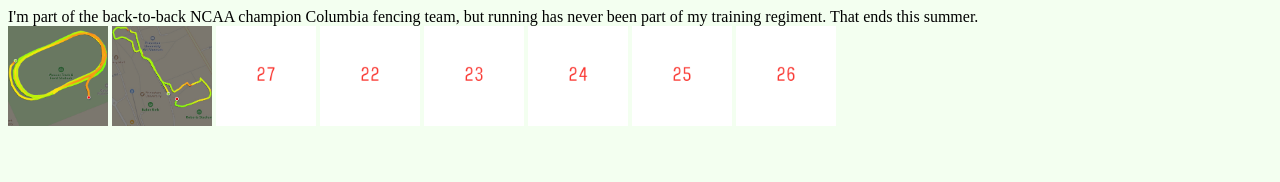
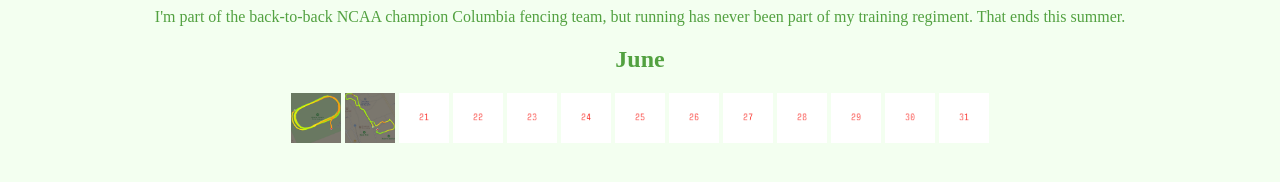
Before and after one commit to amytong/amytong.github.io, a plain HTML site: page chain/index.html in a window 1280 px wide. Drawn offline with Linux system fonts and the light colour scheme.

Commit message:
Temporary styling

```diff
--- a/chain/index.html
+++ b/chain/index.html
@@ -6,14 +6,24 @@
     <head>
       I'm part of the back-to-back NCAA champion Columbia fencing team, but running has never been part of my training regiment. That ends this summer.
     </head>
-    <div class="img">
-			<img src="images/run1.jpg" width="100" height="100">
-			<img src="images/run2.jpg" width="100" height="100">
-      <img src="images/27.jpg" width="100" height="100">
-      <img src="images/22.jpg" width="100" height="100">
-      <img src="images/23.jpg" width="100" height="100">
-      <img src="images/24.jpg" width="100" height="100">
-      <img src="images/25.jpg" width="100" height="100">
-      <img src="images/26.jpg" width="100" height="100">
-		</div>
+    <body>
+      <div>
+        <h2>June</h2>
+      </div>
+      <div class="img">
+  			<img src="images/run1.jpg" width="50" height="50">
+  			<img src="images/run2.jpg" width="50" height="50">
+        <img src="images/21.jpg" width="50" height="50">
+        <img src="images/22.jpg" width="50" height="50">
+        <img src="images/23.jpg" width="50" height="50">
+        <img src="images/24.jpg" width="50" height="50">
+        <img src="images/25.jpg" width="50" height="50">
+        <img src="images/26.jpg" width="50" height="50">
+        <img src="images/27.jpg" width="50" height="50">
+        <img src="images/28.jpg" width="50" height="50">
+        <img src="images/29.jpg" width="50" height="50">
+        <img src="images/30.jpg" width="50" height="50">
+        <img src="images/31.jpg" width="50" height="50">
+  		</div>
+    <body>
 </html>
--- a/chain/stylesheet.css
+++ b/chain/stylesheet.css
@@ -1,12 +1,20 @@
+head {
+  text-align: center;
+}
+
 body {
-  background-color: #F3FFF0
+  font-family: "Hiragino Sans";
+  color: #52A140;
+  background-color: #F3FFF0;
+  text-align: center;
 }
 
 h2 {
-  font-family: Verdana;
-  font-weight: bold;
+  font-family: "Hiragino Sans";
+  color: #52A140;
   text-align: center;
-  padding-top: 25px;
-  padding-bottom: 25px;
-  color: #F3FFF0;
 }
+
+img {
+  text-align: center;
+}
```
